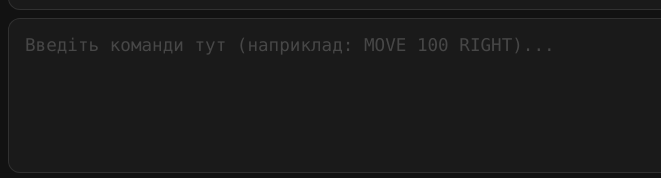
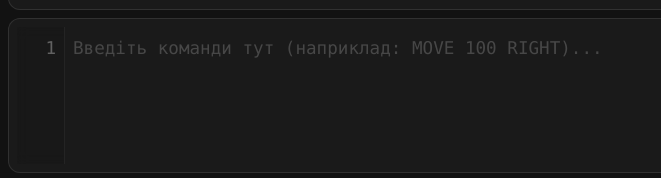
Before and after one commit to parzhitsky/turtle-game, a website with bundled scripts: page index.html in a window 1280 px wide. Shown: the part 619-797 px from the top of the page, 0-661 px from the left. Built offline with nearby package versions, Linux system fonts and the light colour scheme.

Commit message:
Add line numbers

```diff
--- a/index.html
+++ b/index.html
@@ -1,5 +1,6 @@
 <!DOCTYPE html>
 <html lang="uk">
+
 <head>
     <meta charset="UTF-8">
     <meta name="viewport" content="width=device-width, initial-scale=1.0">
@@ -7,6 +8,7 @@
     <link rel="stylesheet" href="style.css">
     <script type="module" src="src/main.js" defer></script>
 </head>
+
 <body>
     <main class="app">
         <!-- Game Area (Top-Left) -->
@@ -25,12 +27,11 @@
 
         <!-- Command Input (Bottom-Left) -->
         <section class="app__input" id="command-input-section">
-            <textarea
-                class="command-input__textarea"
-                id="command-input"
-                placeholder="Введіть команди тут (наприклад: MOVE 100 RIGHT)..."
-                spellcheck="false"
-            ></textarea>
+            <div class="command-input__wrapper">
+                <div class="command-input__line-numbers" id="line-numbers">1</div>
+                <textarea class="command-input__textarea" id="command-input"
+                    placeholder="Введіть команди тут (наприклад: MOVE 100 RIGHT)..." spellcheck="false"></textarea>
+            </div>
         </section>
 
         <!-- Controls (Bottom-Right) -->
@@ -45,16 +46,10 @@
             </div>
             <div class="controls__speed">
                 <label for="speed-slider" class="controls__label">Швидкість</label>
-                <input
-                    type="range"
-                    id="speed-slider"
-                    min="1"
-                    max="100"
-                    value="50"
-                    class="controls__slider"
-                >
+                <input type="range" id="speed-slider" min="1" max="100" value="50" class="controls__slider">
             </div>
         </section>
     </main>
 </body>
+
 </html>
--- a/src/components/command-input.js
+++ b/src/components/command-input.js
@@ -1,17 +1,46 @@
 export class CommandInput {
-  constructor(element) {
-    this.element = element
+  constructor(inputElement, lineNumbersElement) {
+    this.inputElement = inputElement
+    this.lineNumbersElement = lineNumbersElement
+
+    this.init()
+  }
+
+  init() {
+    this.inputElement.addEventListener('input', () => this.updateLineNumbers())
+    this.inputElement.addEventListener('scroll', () => this.syncScroll())
+    this.updateLineNumbers() // Initial state
   }
 
   getValue() {
-    return this.element.value
+    return this.inputElement.value
   }
 
   setValue(text) {
-    this.element.value = text
+    this.inputElement.value = text
+    this.updateLineNumbers()
   }
 
   clear() {
-    this.element.value = ''
+    this.inputElement.value = ''
+    this.updateLineNumbers()
+  }
+
+  focus() {
+    this.inputElement.focus()
+  }
+
+  updateLineNumbers() {
+    const lines = this.inputElement.value.split('\n').length
+    // "start from 1 and only for the non-empty range... there is always the first line"
+    // split('\n') gives 1 for empty string.
+    // If text is "a\n", split gives ["a", ""] -> 2 lines. Correct.
+
+    const numbers = Array.from({ length: lines }, (_, i) => i + 1).join('\n')
+    this.lineNumbersElement.textContent = numbers
+  }
+
+  syncScroll() {
+    this.lineNumbersElement.scrollTop = this.inputElement.scrollTop
   }
 }
--- a/src/main.js
+++ b/src/main.js
@@ -10,6 +10,7 @@ import { Direction, Config } from './constants.js'
 const canvas = document.getElementById('game-canvas')
 const dinoElement = document.getElementById('dino')
 const inputElement = document.getElementById('command-input')
+const lineNumbersElement = document.getElementById('line-numbers')
 const historyContainer = document.getElementById('history-list')
 const runBtn = document.getElementById('btn-run')
 const previewBtn = document.getElementById('btn-preview')
@@ -17,8 +18,11 @@ const speedSlider = document.getElementById('speed-slider')
 
 // Components
 const renderer = new Renderer(canvas, dinoElement)
-const commandInput = new CommandInput(inputElement)
+const commandInput = new CommandInput(inputElement, lineNumbersElement)
 const historyDisplay = new HistoryDisplay(historyContainer)
+
+// Initial focus
+commandInput.focus()
 
 // Control Panel & Speed
 let animationSpeed = Config.DEFAULT_SPEED // Pixels per second maybe?
@@ -51,6 +55,7 @@ function handleRun() {
 
   state.addCommandToHistory(text, true)
   commandInput.clear()
+  commandInput.focus()
 
   // Add commands to queue
   executionQueue = [...commands]
--- a/style.css
+++ b/style.css
@@ -126,17 +126,45 @@ body {
     padding: var(--spacing-sm);
 }
 
+.command-input__wrapper {
+    display: flex;
+    height: 100%;
+    position: relative;
+    font-family: 'Consolas', 'Monaco', monospace;
+    font-size: 1.1rem;
+    line-height: 1.5; /* Explicit line height for alignment */
+}
+
+.command-input__line-numbers {
+    width: 3rem;
+    text-align: right;
+    padding-right: var(--spacing-sm);
+    padding-top: var(--spacing-sm); /* Match textarea padding-top */
+    padding-bottom: var(--spacing-sm); /* Match textarea padding-bottom */
+    color: var(--color-text-secondary);
+    opacity: 0.5;
+    user-select: none;
+    background: rgba(0, 0, 0, 0.1);
+    border-right: 1px solid var(--color-border);
+    overflow: hidden; /* Hide scrollbar if any */
+    white-space: pre-wrap; /* Preserve newlines */
+}
+
 .command-input__textarea {
-    width: 100%;
+    flex: 1;
     height: 100%;
     background: transparent;
     border: none;
     color: var(--color-accent);
-    font-family: 'Consolas', 'Monaco', monospace;
-    font-size: 1.1rem;
+    font-family: inherit;
+    font-size: inherit;
+    line-height: inherit;
     resize: none;
     outline: none;
     padding: var(--spacing-sm);
+    overflow-y: scroll; /* Always show scrollbar to match sync */
+    white-space: pre; /* No wrapping to keep line numbers synced */
+    overflow-x: auto;
 }
 
 .command-input__textarea::placeholder {
```
